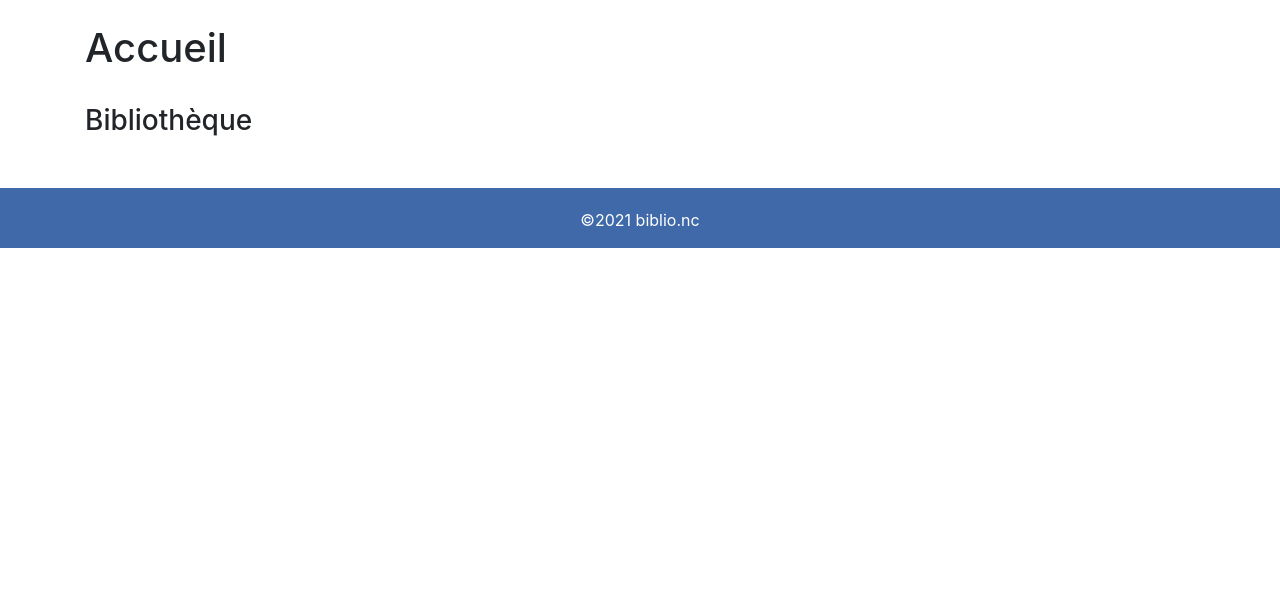
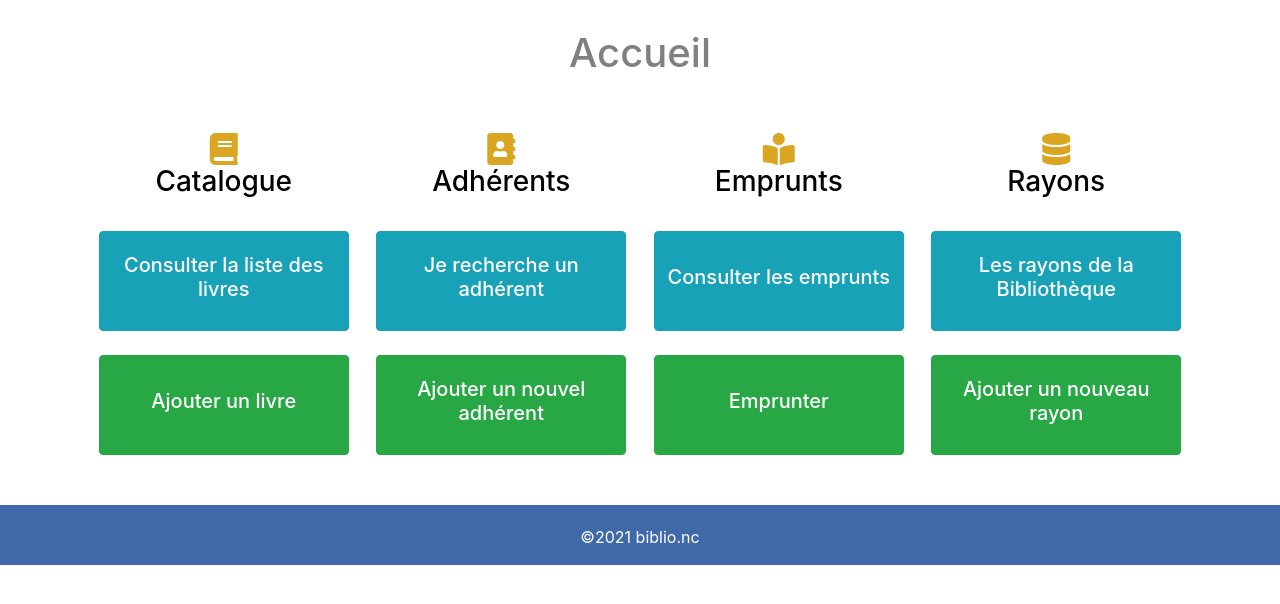
Before and after one commit to mikaelemekenese/exos-php-sql-crud, a PHP site: page / in a window 1280 px wide. Shown: the part 60-664 px from the top of the page. Run offline with PHP 8.4, Linux system fonts and the light colour scheme.

Commit message:
new commit

```diff
--- a/marie-exos/projet-bibliotheque/empr-create.php
+++ b/marie-exos/projet-bibliotheque/empr-create.php
@@ -28,7 +28,7 @@
 <?php echo template_header('Create'); ?>
 
 	<div class="content create">
-        <h2>Ajouter un nouvel ouvrage :</h2>
+        <h2>Ajouter un nouvel emprunt :</h2>
 
         <form action="empr-create.php" method="POST">
             <div class="form-group">
--- a/marie-exos/projet-bibliotheque/index.php
+++ b/marie-exos/projet-bibliotheque/index.php
@@ -7,8 +7,30 @@ include 'functions_custom.php';
 <?php echo template_header('Home'); ?>
 
 <div class="container">
-	<br><h1>Accueil</h1><br>
-	<h3>Bibliothèque</h3>
+	<br><h1 style="padding-top:5px;text-align:center;color:grey;">Accueil</h1><br>
+
+	<br><div class="home-buttons">
+		<div class="home-livre">
+			<i class="fas fa-book fa-2x"><br><h3>Catalogue</h3></i><br><br>
+			<a type="button" class="btn btn-info" href="livre-read.php"><h5>Consulter la liste des livres</h5></a><br>
+			<a type="button" class="btn btn-success" href="livre-create.php"><h5>Ajouter un livre</h5></a>
+		</div>
+		<div class="home-adh">
+			<i class="fas fa-address-book fa-2x"><br><h3>Adhérents</h3></i><br><br>
+			<a type="button" class="btn btn-info" href="adh-read.php"><h5>Je recherche un adhérent</h5></a><br>
+			<a type="button" class="btn btn-success" href="adh-create.php"><h5>Ajouter un nouvel adhérent</h5></a>
+		</div>
+		<div class="home-empr">
+			<i class="fas fa-book-reader fa-2x"><br><h3>Emprunts</h3></i><br><br>
+			<a type="button" class="btn btn-info" href="empr-read.php"><h5>Consulter les emprunts</h5></a><br>
+			<a type="button" class="btn btn-success" href="empr-create.php"><h5>Emprunter</h5></a>
+		</div>
+		<div class="home-rayon">
+			<i class="fas fa-database fa-2x"><br><h3>Rayons</h3></i><br><br>
+			<a type="button" class="btn btn-info" href="rayon-read.php"><h5>Les rayons de la Bibliothèque</h5></a><br>
+			<a type="button" class="btn btn-success" href="rayon-create.php"><h5>Ajouter un nouveau rayon</h5></a>
+		</div>
+	</div>
 </div>
 
 <?php echo template_footer(); ?>
--- a/marie-exos/projet-bibliotheque/rayon-update.php
+++ b/marie-exos/projet-bibliotheque/rayon-update.php
@@ -9,7 +9,7 @@
             $id = $_GET['id'];
 
             $nom = isset($_POST['nom']) ? htmlspecialchars($_POST['nom']) : '';
-		    $reference = isset($_POST['prenom']) ? htmlspecialchars($_POST['prenom']) : '';
+		    $reference = isset($_POST['reference']) ? htmlspecialchars($_POST['reference']) : '';
 
             $pdo_stmt = $pdo->prepare('UPDATE rayon SET id = ?, nom = ?, reference = ? WHERE id = ?');
             $pdo_stmt->execute([$id, $nom, $reference, $_GET['id']]);
--- a/marie-exos/projet-bibliotheque/style.css
+++ b/marie-exos/projet-bibliotheque/style.css
@@ -69,6 +69,25 @@ footer p {
   font-size: 22px;
   border-bottom: 1px solid #ebebeb;
   color: #666666;
+}
+.home-buttons {
+  display: grid;
+  grid-template-columns: 25% 25% 25% 25%;
+  text-align: center;
+  justify-content: center;
+}
+.home-buttons a {
+  width: 90%;
+  height: 100px;
+  display: grid;
+  align-items: center;
+  margin: auto;
+}
+.home-buttons > div > i {
+  color: goldenrod;
+}
+.home-buttons > div > i > h3 {
+  color: black;
 }
 .read .create-livre {
   display: inline-block;
```
